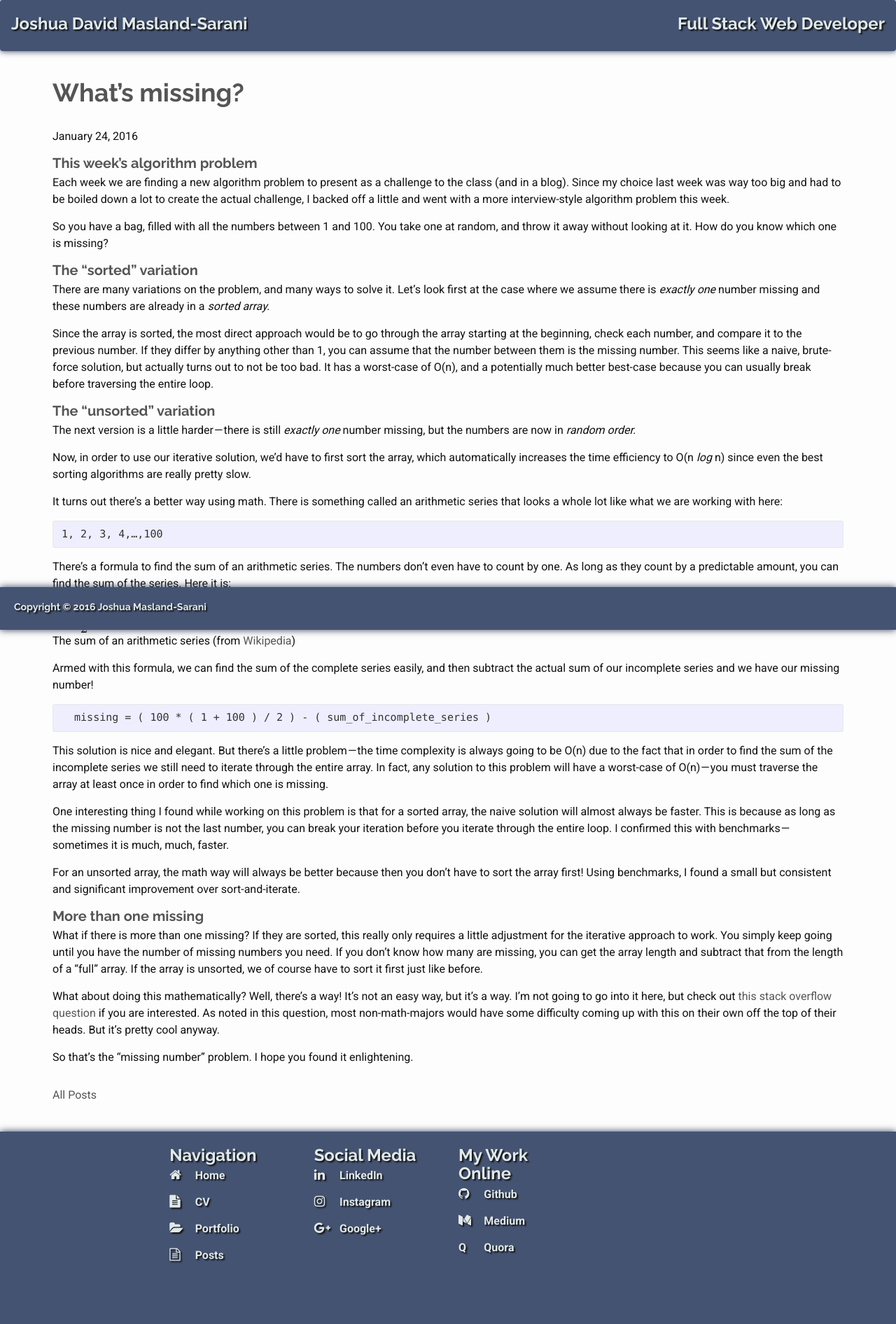
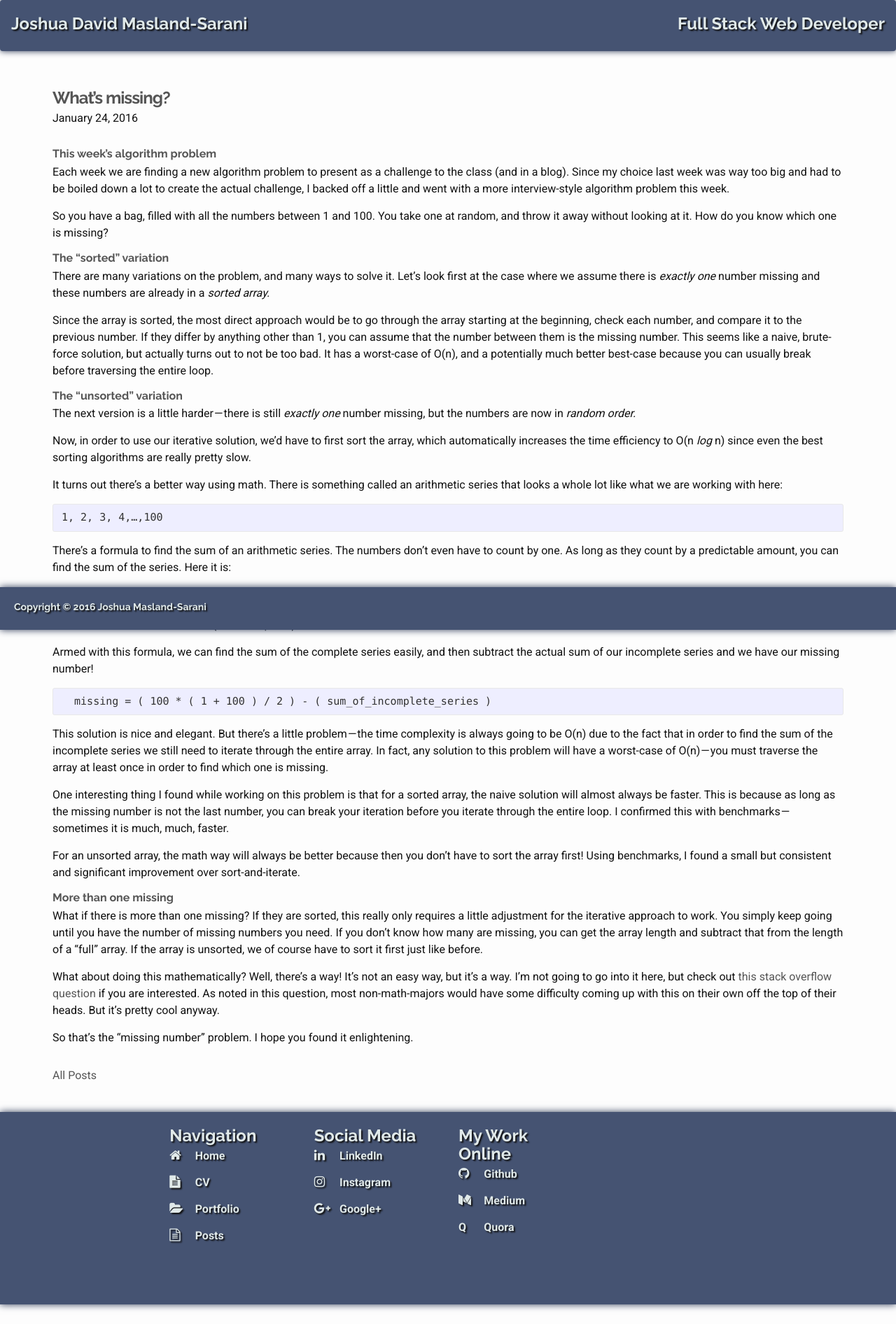
Before and after one commit to JMazzy/jmazzy.github.io, a Jekyll site: the page built from _posts/2016-01-24-whats-missing.html, in a window 1280 px wide. Shown: the whole page at 70% size. Built offline with Jekyll 4.4.1, drawn with Linux system fonts in a browser that asks for light colours; nearby versions of some CDN libraries.

Commit message:
post tweaks

```diff
--- a/_layouts/post.html
+++ b/_layouts/post.html
@@ -2,10 +2,12 @@
 layout: default
 ---
 
-<h1 class="post-header">{{ page.title }}</h1>
-<p class="post-date">
-  {{ page.date | date: "%B %d, %Y"}}
-</p>
+<div class="post-header">
+  <h2 class="post-title">{{ page.title }}</h2>
+  <p class="post-date">
+    {{ page.date | date: "%B %d, %Y"}}
+  </p>
+</div>
 
 <div class="post-content">
   {{ content }}
--- a/_posts/2016-04-09-elixir-first-impressions.html
+++ b/_posts/2016-04-09-elixir-first-impressions.html
@@ -1,6 +1,6 @@
 ---
 layout: post
-title: Elixir: First Impressions
+title: Elixir First Impressions
 date: 2016-04-09
 categories: elixir phoenix skill-sprint
 ---
@@ -13,9 +13,7 @@
 
 <p>Straight from the <a href="http://elixir-lang.org">Elixir website</a>:</p>
 
-<blockquote>Elixir is a dynamic, functional language designed for building scalable and maintainable applications.</blockquote>
-
-<blockquote>Elixir leverages the Erlang VM, known for running low-latency, distributed and fault-tolerant systems, while also being successfully used in web development and the embedded software domain.</blockquote>
+<blockquote>Elixir is a dynamic, functional language designed for building scalable and maintainable applications. Elixir leverages the Erlang VM, known for running low-latency, distributed and fault-tolerant systems, while also being successfully used in web development and the embedded software domain.</blockquote>
 
 <p>The most obvious difference between Elixir and other languages I’ve used is its <a href="https://en.wikipedia.org/wiki/Functional_programming">functional programming</a> paradigm. Functional programming differs from imperative programming (i.e. most other programming languages) in that a function’s output is not affected by the state of the program, only its inputs. That is, the function’s output will always be the same for the same inputs. Functions in functional languages also do not have “side effects”. This is quite different from the object-oriented programming I am most familiar with.</p>
 
--- a/_sass/_layout.scss
+++ b/_sass/_layout.scss
@@ -204,7 +204,7 @@
 }
 
 .post-title {
-    font-size: 42px;
+    font-size: 24px;
     letter-spacing: -1px;
     line-height: 1;
 
@@ -217,7 +217,7 @@
     margin-bottom: $spacing-unit;
 
     h2 {
-        font-size: 32px;
+        font-size: 22px;
 
         @include media-query($on-laptop) {
             font-size: 28px;
@@ -225,7 +225,7 @@
     }
 
     h3 {
-        font-size: 26px;
+        font-size: 20px;
 
         @include media-query($on-laptop) {
             font-size: 22px;
@@ -233,7 +233,7 @@
     }
 
     h4 {
-        font-size: 20px;
+        font-size: 16px;
 
         @include media-query($on-laptop) {
             font-size: 18px;
```
